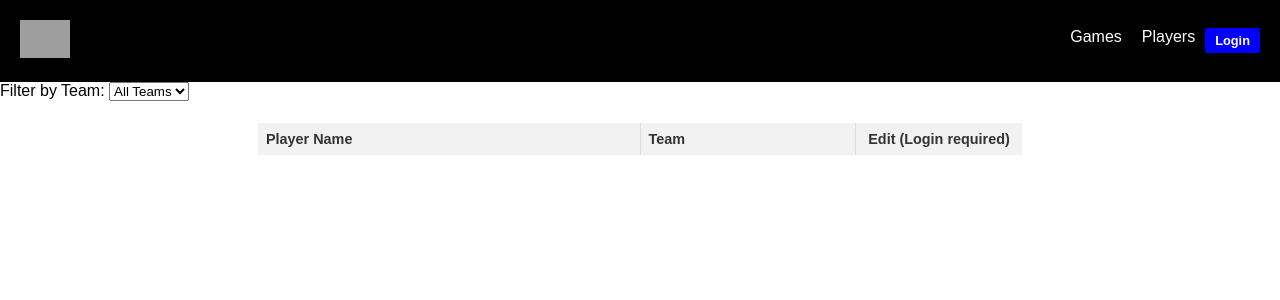
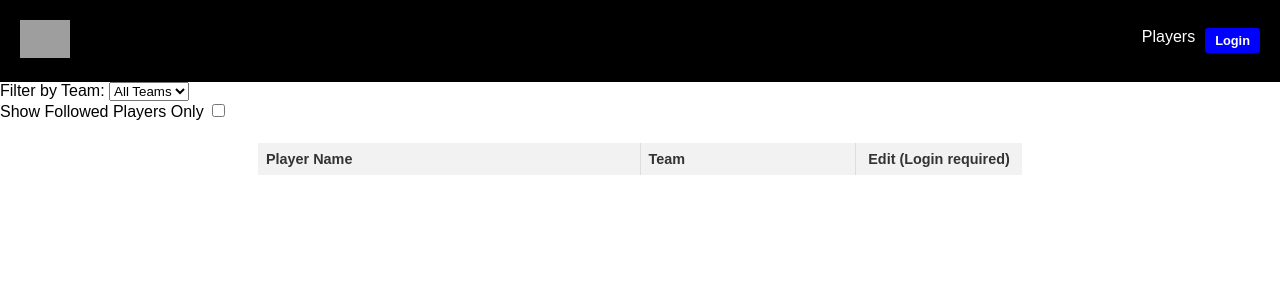
Before and after one commit to Atatsuki2000/DSCI551-Project, a Flask app: page / in a window 1280 px wide. Shown: the top 300 px of the page. Run offline with Flask 3, Linux system fonts and the light colour scheme; data that the repository does not hold is empty; grey boxes are pictures that could not be loaded.

Commit message:
updates for demo

```diff
--- a/app.py
+++ b/app.py
@@ -152,6 +152,7 @@ def login():
 @login_required
 def logout():
     logout_user()
+    session.clear()
     flash('You have been logged out.')
     return redirect(url_for('index'))
 
@@ -160,6 +161,7 @@ def logout():
 @app.route('/index')
 def index():
     player_data = []
+    followed_players = session.get('followed_players', [])
     engines = [
         create_engine('mysql://root:$Sammylee1021@localhost/nba_0'),
         create_engine('mysql://root:$Sammylee1021@localhost/nba_1')
@@ -176,7 +178,7 @@ def index():
         finally:
             connection.close()
 
-    return render_template('index.html', player_data=player_data, is_authenticated=current_user.is_authenticated)
+    return render_template('index.html', player_data=player_data, is_authenticated=current_user.is_authenticated, followed_players=followed_players)
 
 @app.route('/add_player', methods=['POST'])
 def add_player():
@@ -345,11 +347,47 @@ def player_stats(player_id):
     if player_stat is None:
         abort(404)  # Player not found, return 404 error
 
-    # Flash player_stat for debugging
-    # flash(player_stat)
+    followed_players = session.get('followed_players', [])
+    is_followed = player_id in followed_players
+    # print(is_followed)
+    # print(is_followed)
+    return render_template('player_stats.html', player_stat=player_stat, is_followed=is_followed)
 
-    return render_template('player_stats.html', player_stat=player_stat)
+@app.route('/follow_player/<int:player_id>', methods=['POST'])
+def follow_player(player_id):
+    try:
+        followed_players = session.get('followed_players', [])
+        if player_id not in followed_players:
+            followed_players.append(player_id)
+            # print(followed_players)
+            session['followed_players'] = followed_players.copy()
+            # print(session['followed_players'])
+            session.modified = True
+            return jsonify(success=True)
+    except Exception as e:
+        print(e)
 
+    return jsonify(success=False)
+@app.route('/is_followed/<int:player_id>', methods=['GET'])
+def is_followed(player_id):
+    followed_players = session.get('followed_players', [])
+    return jsonify(is_followed=player_id in followed_players)
+
+
+@app.route('/unfollow_player/<int:player_id>', methods=['POST'])
+def unfollow_player(player_id):
+    try:
+        followed_players = session.get('followed_players', [])
+        # print(followed_players)
+        if player_id in followed_players:
+            followed_players.remove(player_id)
+            session['followed_players'] = followed_players.copy()
+            session.modified = True
+            return jsonify(success=True)
+    except Exception as e:
+        print(e)
+
+    return jsonify(success=False)
 
 if __name__ == '__main__':
     app.run(debug=True)
--- a/static/css/index_styles.css
+++ b/static/css/index_styles.css
@@ -173,3 +173,17 @@ tr:hover {
     border: 1px solid #ccc;
     z-index: index;
 }
+.follow-button {
+    display: block;
+    width: 100%;
+    text-align: center;
+    padding: var(--spacing-medium);
+    background-color: var(--yellow);
+    color: var(--black);
+    font-weight: bold;
+    border-radius: 5px;
+    cursor: pointer;
+    border: none;
+    font-size: 1.2em;
+    transition: background-color 0.3s ease;
+}
--- a/templates/index.html
+++ b/templates/index.html
@@ -13,7 +13,7 @@
         <img src="https://cdn.nba.com/logos/leagues/logo-nba.svg" alt="NBA Icon" width="50" height="50">
     </a>
     <nav>
-        <a href="#" class="center">Games</a>
+        <!-- <a href="#" class="center">Games</a> -->
         <a href="/index" class="center">Players</a>
         {% if current_user.is_authenticated %}
             <a href="/logout" class="center login-button">Logout</a>
@@ -70,6 +70,10 @@
         <option value="WAS">WAS</option>
     </select>
 </div>
+<div class="team-filter">
+    <label for="followFilter">Show Followed Players Only</label>
+    <input type="checkbox" id="followFilter" onchange="displayPlayers(1, currentTeamFilter)">
+</div>
 {% if current_user.is_authenticated %}
 <div class="team-filter">
     <button onclick="openAddPlayerPopup()">Add Player</button>
@@ -120,7 +124,7 @@
     const playersPerPage = 15; // Number of players to display per page
 
     // Get player data from the HTML template
-    let players = '{{player_data | tojson }}';
+    let players = '{{player_data | tojson | safe}}';
     let is_authenticated = '{{ is_authenticated }}' === 'True';
     players = JSON.parse(players);
 
@@ -131,14 +135,17 @@
         displayPlayers(1, currentTeamFilter);
         displayPagination(currentTeamFilter);
     });
-
+    let followedPlayersFromSession = '{{ followed_players | tojson | safe }}';
     function displayPlayers(page, team = '') {
         const tableBody = document.getElementById('tableBody');
         tableBody.innerHTML = '';
-
+        const followFilter = document.getElementById('followFilter').checked;
         let playersToDisplay = players;
         if (team) {
-            playersToDisplay = players.filter(player => player[1] === team);
+            playersToDisplay = playersToDisplay.filter(player => player[1] === team);
+        }
+        if (followFilter) {
+        playersToDisplay = playersToDisplay.filter(player => followedPlayersFromSession.includes(player[2]));
         }
 
         const startIndex = (page - 1) * playersPerPage;
@@ -376,8 +383,6 @@
                 alert('Error executing query: ' + error.message);
             });
         }
-
-
 </script>
 </body>
 </html>
```
Also changed, not shown: templates/player_stats.html (+49 -4 lines).
